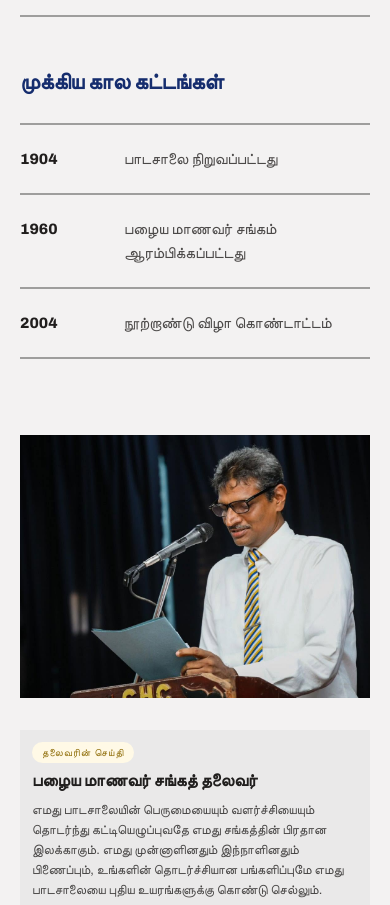
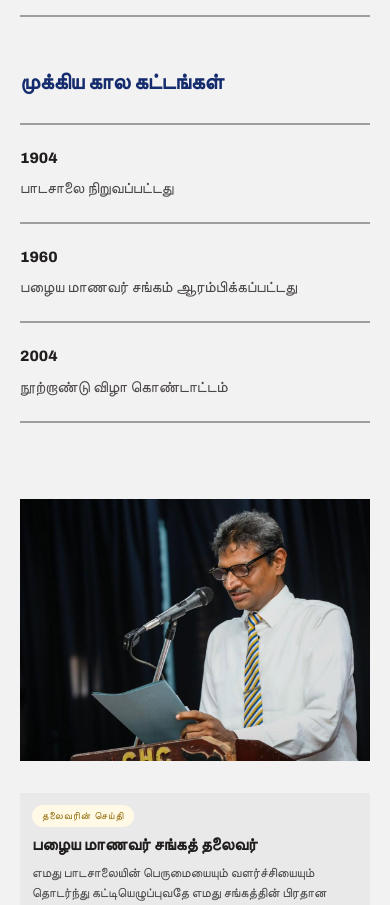
Before and after one commit to CHC-OSA/OSA-CHC, a React (Vite) app: page /about in a window 390 px wide. Shown: the part 1240-2145 px from the top of the page. Built offline with nearby package versions, Linux system fonts and the light colour scheme; no server answers.

Commit message:
Responsive Design Implementation

```diff
--- a/src/components/ui/TimelineRow.jsx
+++ b/src/components/ui/TimelineRow.jsx
@@ -1,12 +1,8 @@
 export default function TimelineRow({ year, text, borderBottom = false }) {
   return (
     <div
+      className="timeline-row"
       style={{
-        display: "grid",
-        gridTemplateColumns: "80px minmax(0,1fr)",
-        gap: 24,
-        alignItems: "baseline",
-        padding: "22px 0",
         borderTop: "2px solid var(--color-divider)",
         borderBottom: borderBottom ? "2px solid var(--color-divider)" : undefined,
       }}
--- a/src/pages/Directory.jsx
+++ b/src/pages/Directory.jsx
@@ -47,7 +47,7 @@ export default function Directory() {
         <span style={{ display: "block", fontSize: 13, letterSpacing: "0.08em", textTransform: "uppercase", color: "var(--color-accent-2-700)", marginBottom: 24 }}>
           நிர்வாகக் குழு
         </span>
-        <div style={{ display: "grid", gridTemplateColumns: "repeat(5, minmax(0, 1fr))", gap: "var(--space-8)" }}>
+        <div className="grid-5">
           {COMMITTEE.map((member) => (
             <div key={member.id} style={{ textAlign: "center" }}>
               <PlaceholderImage
--- a/src/styles/layout.css
+++ b/src/styles/layout.css
@@ -19,13 +19,13 @@
 .grid-2 { display: grid; grid-template-columns: repeat(2, minmax(0, 1fr)); gap: var(--space-8); }
 .grid-3 { display: grid; grid-template-columns: repeat(3, minmax(0, 1fr)); gap: 20px; }
 .grid-4 { display: grid; grid-template-columns: repeat(4, minmax(0, 1fr)); gap: var(--space-8); }
+.grid-5 { display: grid; grid-template-columns: repeat(5, minmax(0, 1fr)); gap: 20px; }
 
 @media (max-width: 860px) {
-  .grid-2, .grid-3, .grid-4 { grid-template-columns: 1fr; }
+  .grid-2, .grid-3, .grid-4, .grid-5 { grid-template-columns: 1fr; }
 }
 @media (min-width: 861px) and (max-width: 1024px) {
-  .grid-3 { grid-template-columns: repeat(2, minmax(0, 1fr)); }
-  .grid-4 { grid-template-columns: repeat(2, minmax(0, 1fr)); }
+  .grid-3, .grid-4, .grid-5 { grid-template-columns: repeat(2, minmax(0, 1fr)); }
 }
 
 .numbered-row {
@@ -36,6 +36,20 @@
 }
 @media (max-width: 640px) {
   .numbered-row {
+    grid-template-columns: 1fr;
+    gap: 6px;
+  }
+}
+
+.timeline-row {
+  display: grid;
+  grid-template-columns: 80px minmax(0, 1fr);
+  gap: 24px;
+  align-items: baseline;
+  padding: 22px 0;
+}
+@media (max-width: 640px) {
+  .timeline-row {
     grid-template-columns: 1fr;
     gap: 6px;
   }
```
